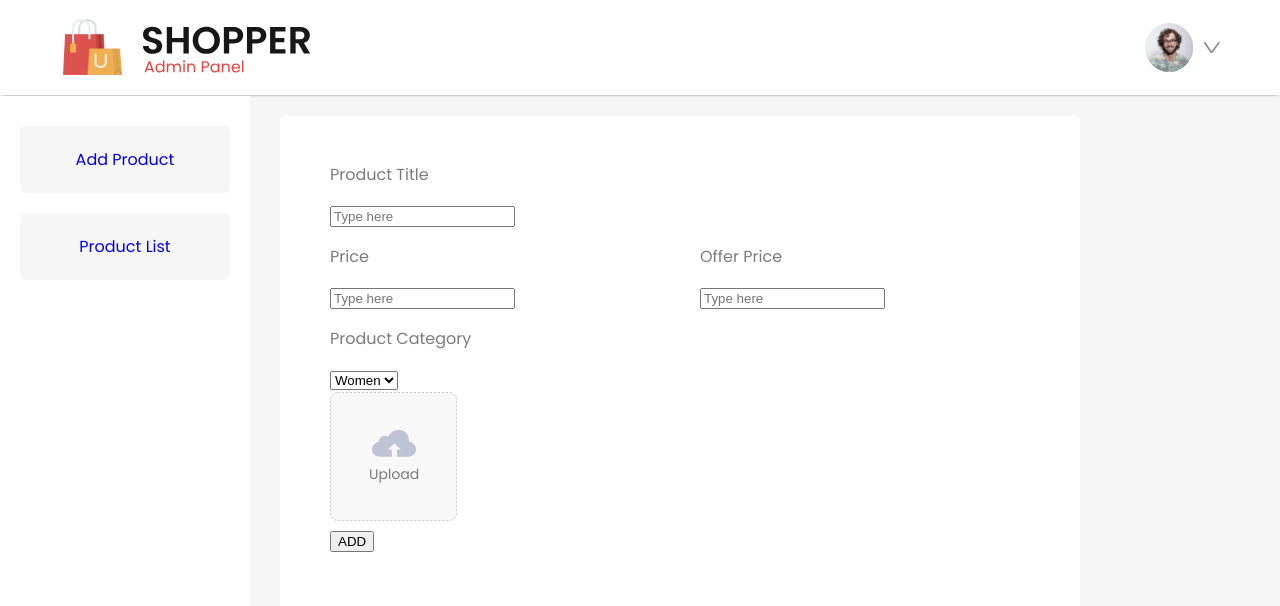
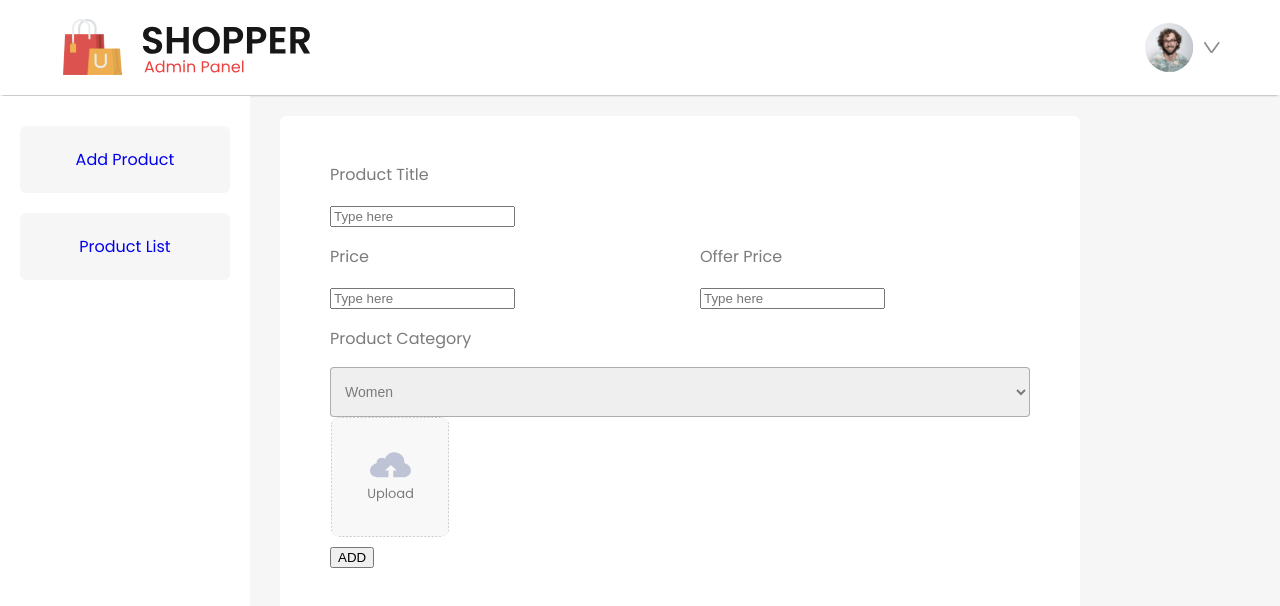
Before and after one commit to Poorvi0807/E-Commerce-MERN-, a React (Vite) app in the folder admin/: page /addproduct in a window 1280 px wide. Shown: the top 606 px of the page. Built offline with nearby package versions, Linux system fonts and the light colour scheme.

Commit message:
Added Few CSS image

```diff
--- a/admin/src/Components/AddProduct/AddProduct.css
+++ b/admin/src/Components/AddProduct/AddProduct.css
@@ -30,3 +30,18 @@ add-product-itemfield input{
     display: flex;
     gap: 40px;
 }
+.add-product-selector{
+    padding: 10px;
+    width: 100%;
+    height: 50px;
+    font-size: 14px;
+    color: #7b7b7b;
+    border: 1px solid #7b7b7b8d;
+    border-radius: 4px;
+}
+.addproduct-thumnail-img{
+    height: 120px;
+    width: 120px;
+    border-radius: 10px;
+    object-fit: contain;
+}
```
